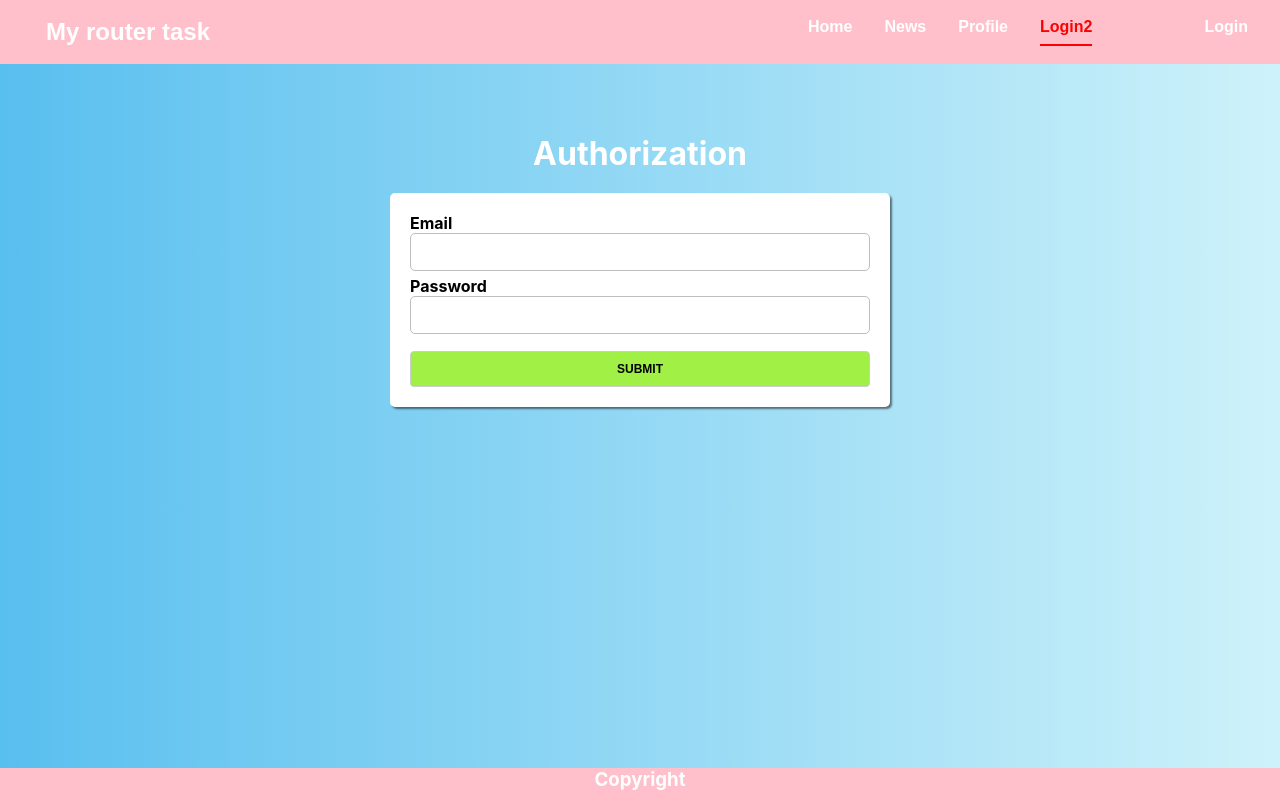
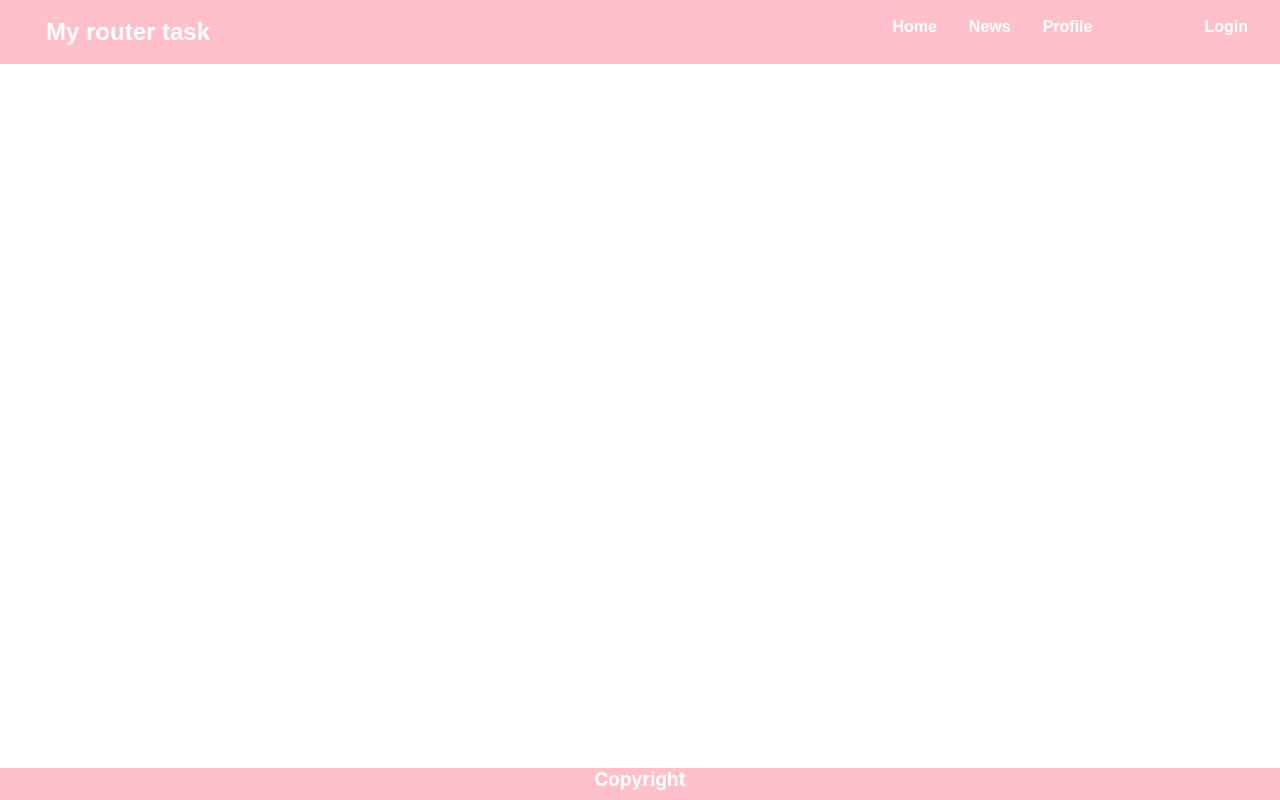
Before and after one commit to Peter01011973/routertask, a React (Create React App) app: page /login2 in a window 1280 px wide. Built offline with nearby package versions, Linux system fonts and the light colour scheme.

Commit message:
ready for review

```diff
--- a/src/App.js
+++ b/src/App.js
@@ -49,10 +49,6 @@ function App({history}) {
     history.push('/');
   }
 
-// 1. How to invoke Snakebar in FBAuthService
-// 2. How to use Loader in wright way.
-// 3. Show Dima for review Logout component.
-
   return (
     <div className="App">
       <Layout auth={auth}>
@@ -60,7 +56,7 @@ function App({history}) {
           <Route exact path='/'><Home /></Route>
           <Route path='/news'><News /></Route>
           <ProtectedRoute path='/profile' component={Profile} auth={auth}/>
-          <Route path='/login2' component={Login2}/>
+          {/* <Route path='/login2' component={Login2}/> */}
           // TODO component method to do in login
           <Route path='/logout' render = {props =><Logout handleLogout={handleLogout} {...props}/>}/>
           <Route path='/login' render = {props =><Login handleLogin={handleLogin} {...props}/>}/>
--- a/src/components/AuthForm2/AuthForm2.js
+++ b/src/components/AuthForm2/AuthForm2.js
@@ -45,7 +45,6 @@ const AuthForm2 = ({handleAuthSubmit}) => {
     const [formObject, setFormObject] = useState(initialState);
 
     const handleSubmit = (event) => {
-        console.log('submit');
 
         event.preventDefault();
         const formControls = {...formObject.formControls};
@@ -58,22 +57,16 @@ const AuthForm2 = ({handleAuthSubmit}) => {
         // handleAuthSubmit(formObject.formControls['email'].value);
     }
 
-    // const handleChange = (event, controlName) => {
-    //     // const formControls = {...formObject.formControls};
-    //     // console.log('formControls', formControls);
-    //     // const control = {...formControls[controlName]};
-    //     // console.log('control', control);
-    //     // control.value = event.target.value;
-    //     // console.log('control.value', control.value);
-    //     const formControls = {...formObject.formControls};
-    //     const control = {...formControls[controlName]};
-    //     control.value = event.target.value;
-
-
-    //     // setFormObject({ formControls. });
-    // }
+    const handleChange = (event, controlName) => {
+        const formControls = {...formObject.formControls};
+        const control = {...formControls[controlName]};
+        control.value = event.target.value;
+        formControls[controlName] = control;
+        setFormObject({formControls, isFormValid: formObject.isFormValid});
+    }
 
     const renderInputs =() => {
+
         return Object.keys(formObject.formControls).map((controlName, index) => {
             const control = formObject.formControls[controlName];
 
@@ -81,14 +74,13 @@ const AuthForm2 = ({handleAuthSubmit}) => {
                 <Input
                     key = {controlName + index}
                     type = {control.type}
-                    // value = {control.value}
+                    value = {control.value}
                     label = {control.label}
                     errorMsg = {control.errorMsg}
                     valid = {control.valid}
-                    // ref = {input => }
                     // touched = {control.touched}
                     shouldValidate = {!!control.validation}
-                    // onChange = {(event) => handleChange(event, controlName)}
+                    onChange = {(event) => handleChange(event, controlName)}
                 />
             )
         })
--- a/src/components/Navmenu/Navmenu.js
+++ b/src/components/Navmenu/Navmenu.js
@@ -10,7 +10,7 @@ const Navmenu = ({auth}) => {
                     <li className='navmenu__item'> <NavLink className='link' activeClassName='active' exact to='/'>Home</NavLink></li>
                     <li className='navmenu__item'><NavLink className='link' activeClassName='active' to='/news'>News</NavLink></li>
                     <li className='navmenu__item'><NavLink className='link' activeClassName='active' to='/profile'>Profile</NavLink></li>
-                    <li className='navmenu__item'><NavLink className='link' activeClassName='active' to='/login2'>Login2</NavLink></li>
+                    {/* <li className='navmenu__item'><NavLink className='link' activeClassName='active' to='/login2'>Login2</NavLink></li> */}
                     {auth ?
                         <li className='navmenu__item'><NavLink className='link' activeClassName='active' to='/logout'>Logout</NavLink></li>
                         : <li className='navmenu__item'><NavLink className='link' activeClassName='active' to='/login'>Login</NavLink></li>
--- a/src/components/UI/Input/Input.js
+++ b/src/components/UI/Input/Input.js
@@ -2,11 +2,10 @@ import React from 'react';
 import './Input.css';
 
 const Input = ({ valid, touched, shouldValidate, type, label, value, onChange, errorMsg }) => {
-    // const Input = ({ valid, touched, shouldValidate, type, label, value, onChange, errorMsg }) => {
 
     const isInvalidV = !valid && shouldValidate && touched;
-    // const inputType = type || 'text'
-    const inputType = 'text'
+    const inputType = type || 'text'
+    // const inputType = 'text'
     const htmlFor = `${label}-${Math.random()}`;
     let _class = 'Input';
 
```
